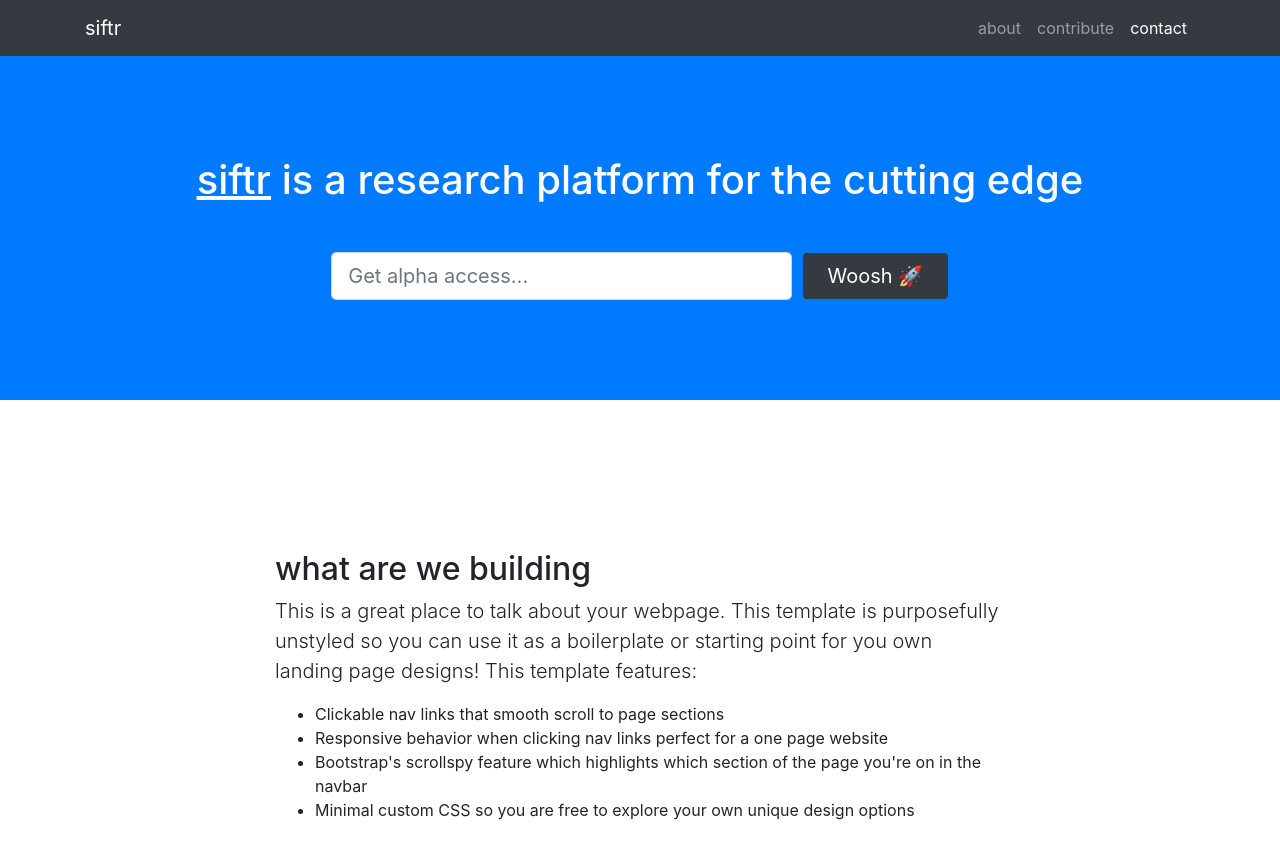
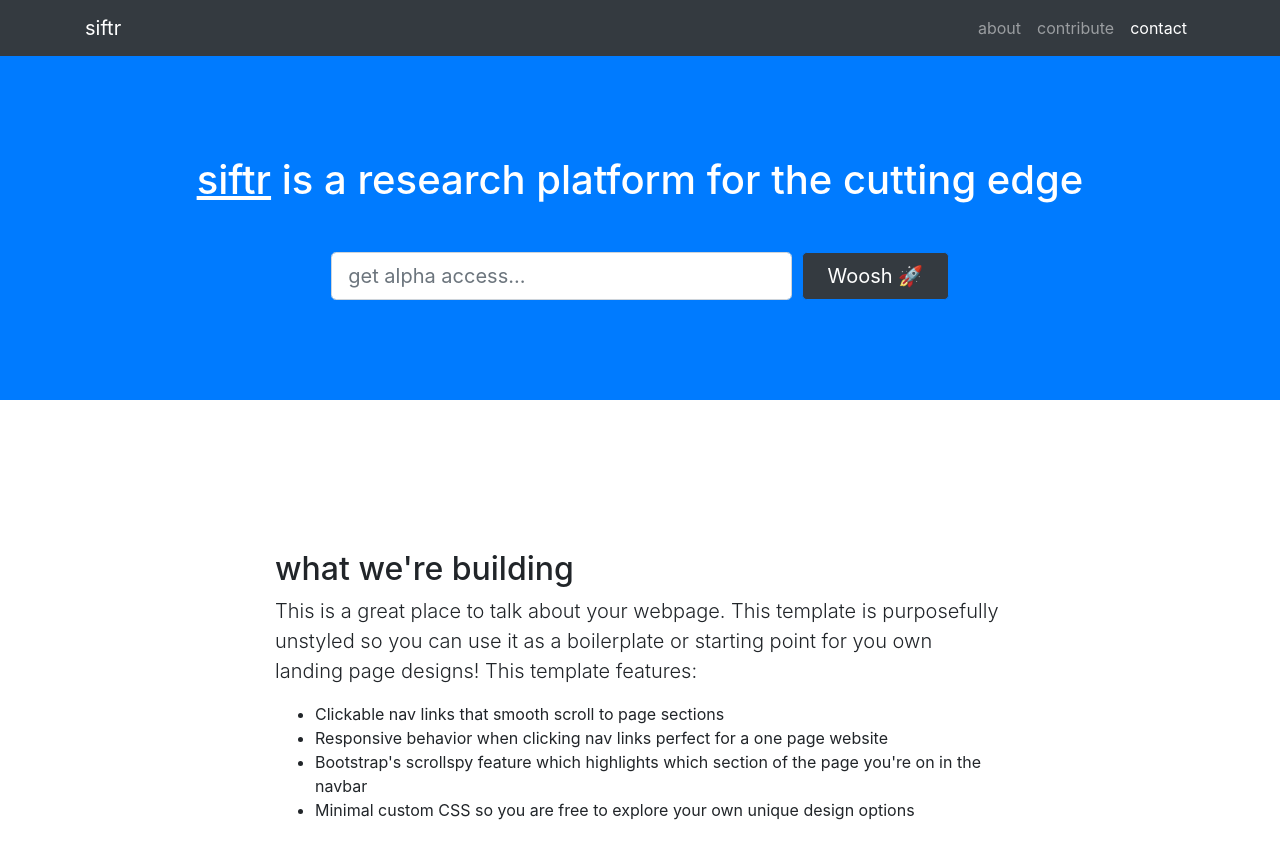
Before and after one commit to spewil/sifter, a website with bundled scripts: page index.html in a window 1280 px wide. Shown: the top 858 px of the page. Built offline with nearby package versions, Linux system fonts and the light colour scheme.

Commit message:
change wording

```diff
--- a/index.html
+++ b/index.html
@@ -44,7 +44,7 @@
           <form>
             <div class="form-row">
               <div class="col-12 col-md-9 mb-2 mb-md-0">
-                <input type="email" class="form-control form-control-lg" placeholder="Get alpha access...">
+                <input type="email" class="form-control form-control-lg" placeholder="get alpha access...">
               </div>
               <div class="col-12 col-md-3">
                 <button type="submit" class="btn btn-block btn-lg btn-primary bg-dark">Woosh 🚀</button>
@@ -58,7 +58,7 @@
       <div class="container">
         <div class="row">
           <div class="col-lg-8 mx-auto">
-            <h2>what are we building</h2>
+            <h2>what we're building</h2>
             <p class="lead">This is a great place to talk about your webpage. This template is purposefully unstyled so you can use it as a boilerplate or starting point for you own landing page designs! This template features:</p>
             <ul>
               <li>Clickable nav links that smooth scroll to page sections</li>
```
